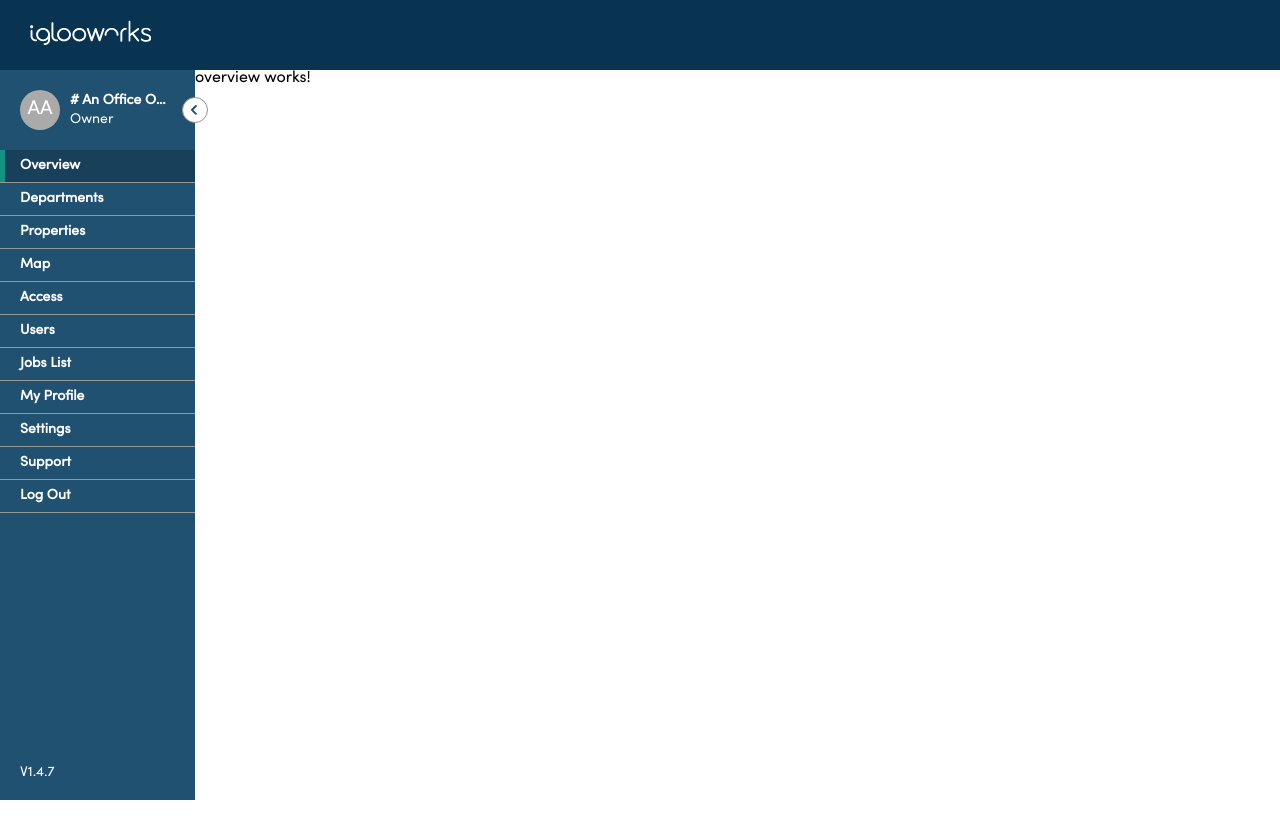
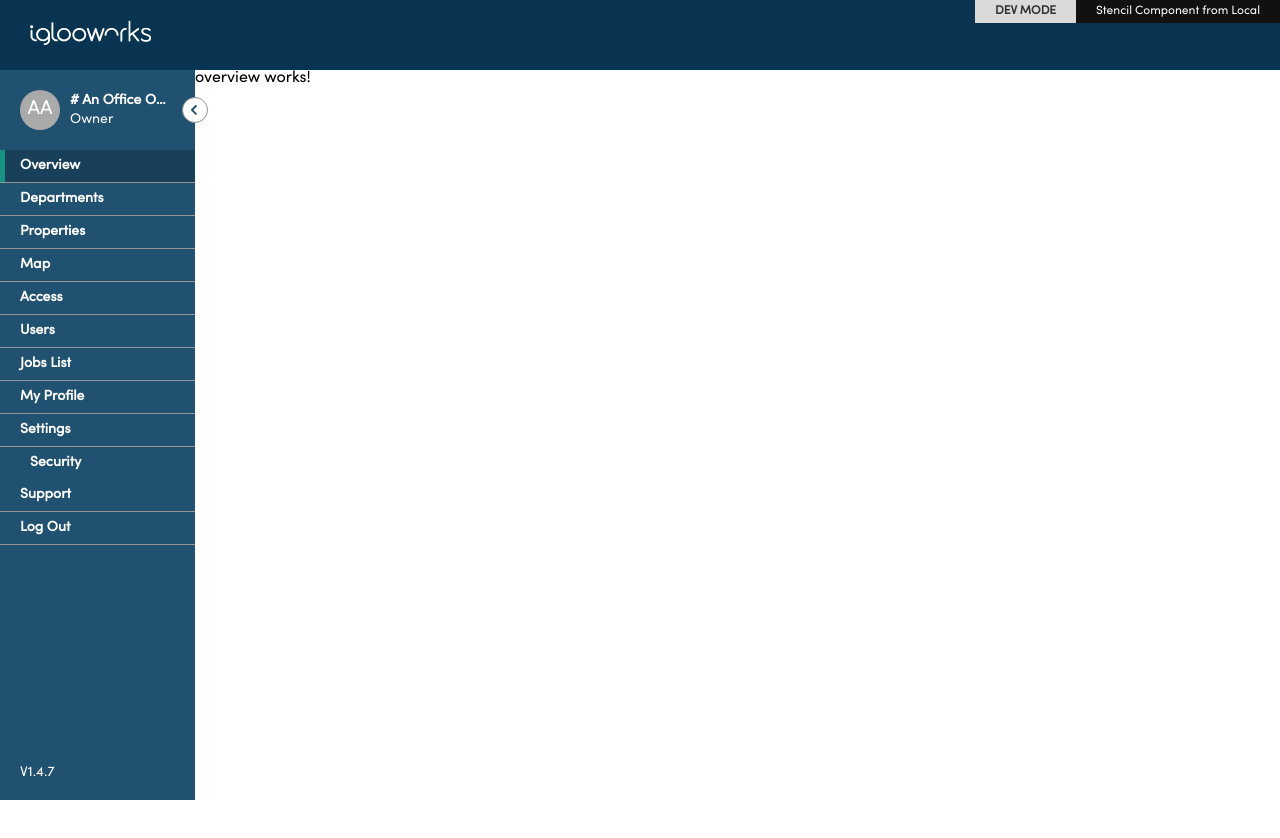
Before and after one commit to adhimertha/clone-angular-dashboard, an Angular app: page /login in a window 1280 px wide. Both pictures are taken after a click on the button "LOGIN". Shown: the top 838 px of the page. Built offline with nearby package versions, Linux system fonts and the light colour scheme.

Commit message:
update sidebar

```diff
--- a/src/app/app.component.html
+++ b/src/app/app.component.html
@@ -1,12 +1,11 @@
-
-<div *ngIf="!isAuth else dashboard">
+<div *ngIf="!isAuth; else dashboard">
   <router-outlet></router-outlet>
 </div>
 <ng-template #dashboard>
   <!-- header -->
   <div class="header">
     <div class="header__brand">
-      <img src="../assets/imgs/iglooworks.svg" alt="headerLogoBrand">
+      <img src="../assets/imgs/iglooworks.svg" alt="headerLogoBrand" />
     </div>
   </div>
   <!-- body -->
@@ -17,24 +16,51 @@
       <div class="sidebar__profile">
         <div class="sidebar__profile-avatar" initial-name="AA"></div>
         <div class="sidebar__profile-desc">
-          <div class="sidebar__profile-desc-name line-clamp-1"># An Office Owner Account</div>
+          <div class="sidebar__profile-desc-name line-clamp-1">
+            # An Office Owner Account
+          </div>
           <div>Owner</div>
         </div>
       </div>
       <!-- sidebar btn collapse -->
-      <div (click)="isSidebarCollapse = !isSidebarCollapse" class="sidebar__collapse">
-        <svg *ngIf="!isSidebarCollapse else btnExpandSidebar" style="margin-left: -2px;" xmlns="http://www.w3.org/2000/svg" viewBox="0 0 20 20" fill="currentColor">
-          <path fill-rule="evenodd" d="M12.707 5.293a1 1 0 010 1.414L9.414 10l3.293 3.293a1 1 0 01-1.414 1.414l-4-4a1 1 0 010-1.414l4-4a1 1 0 011.414 0z" clip-rule="evenodd" />
+      <div
+        (click)="isSidebarCollapse = !isSidebarCollapse"
+        class="sidebar__collapse"
+      >
+        <svg
+          *ngIf="!isSidebarCollapse; else btnExpandSidebar"
+          style="margin-left: -2px"
+          xmlns="http://www.w3.org/2000/svg"
+          viewBox="0 0 20 20"
+          fill="currentColor"
+        >
+          <path
+            fill-rule="evenodd"
+            d="M12.707 5.293a1 1 0 010 1.414L9.414 10l3.293 3.293a1 1 0 01-1.414 1.414l-4-4a1 1 0 010-1.414l4-4a1 1 0 011.414 0z"
+            clip-rule="evenodd"
+          />
         </svg>
         <ng-template #btnExpandSidebar>
-          <svg style="margin-right: -1px;" xmlns="http://www.w3.org/2000/svg" class="h-5 w-5" viewBox="0 0 20 20" fill="currentColor">
-            <path fill-rule="evenodd" d="M7.293 14.707a1 1 0 010-1.414L10.586 10 7.293 6.707a1 1 0 011.414-1.414l4 4a1 1 0 010 1.414l-4 4a1 1 0 01-1.414 0z" clip-rule="evenodd" />
+          <svg
+            style="margin-right: -1px"
+            xmlns="http://www.w3.org/2000/svg"
+            class="h-5 w-5"
+            viewBox="0 0 20 20"
+            fill="currentColor"
+          >
+            <path
+              fill-rule="evenodd"
+              d="M7.293 14.707a1 1 0 010-1.414L10.586 10 7.293 6.707a1 1 0 011.414-1.414l4 4a1 1 0 010 1.414l-4 4a1 1 0 01-1.414 0z"
+              clip-rule="evenodd"
+            />
           </svg>
         </ng-template>
       </div>
       <!-- sidebar menu -->
       <div class="sidebar__menu">
-        <a href="#" class="sidebar__menu-link sidebar__menu-link--active">Overview</a>
+        <a href="#" class="sidebar__menu-link sidebar__menu-link--active"
+          >Overview</a
+        >
         <a href="#" class="sidebar__menu-link">Departments</a>
         <a href="#" class="sidebar__menu-link">Properties</a>
         <a href="#" class="sidebar__menu-link">Map</a>
@@ -43,6 +69,9 @@
         <a href="#" class="sidebar__menu-link">Jobs List</a>
         <a href="#" class="sidebar__menu-link">My Profile</a>
         <a href="#" class="sidebar__menu-link">Settings</a>
+        <a href="#" class="sidebar__menu-link sidebar__menu-link--child"
+          >Security</a
+        >
         <a href="#" class="sidebar__menu-link">Support</a>
         <a href="#" class="sidebar__menu-link">Log Out</a>
       </div>
--- a/src/app/app.component.scss
+++ b/src/app/app.component.scss
@@ -5,6 +5,7 @@
   right: 0;
   transition: all 0.2s;
   font-size: 12px;
+  z-index: 3;
 
   &__content {
     padding: 5px 20px;
@@ -81,9 +82,9 @@
   &--hide {
     left: -170px;
 
-    &> .sidebar__profile,
-    &> .sidebar__menu,
-    &> .sidebar__version {
+    & > .sidebar__profile,
+    & > .sidebar__menu,
+    & > .sidebar__version {
       opacity: 0;
       visibility: 0;
     }
@@ -121,7 +122,7 @@
     align-items: center;
     gap: 10px;
     padding: 20px;
-    transition: opacity .3s ease-in-out, visibility .3s ease-in-out;
+    transition: opacity 0.3s ease-in-out, visibility 0.3s ease-in-out;
 
     &-avatar[initial-name]::before {
       content: attr(initial-name);
@@ -162,7 +163,7 @@
     display: flex;
     flex-direction: column;
     overflow: auto;
-    transition: opacity .3s ease-in-out, visibility .3s ease-in-out;
+    transition: opacity 0.3s ease-in-out, visibility 0.3s ease-in-out;
 
     /* Scroll */
     &::-webkit-scrollbar {
@@ -178,7 +179,7 @@
   &__version {
     font-size: 14px;
     padding: 20px;
-    transition: opacity .3s ease-in-out, visibility .3s ease-in-out;
+    transition: opacity 0.3s ease-in-out, visibility 0.3s ease-in-out;
   }
 
   &__menu-link {
@@ -189,7 +190,7 @@
     font-weight: bold;
     padding: 9px 20px;
     border-bottom: #999794 1px solid;
-    transition: background-color .3s ease-in-out;
+    transition: background-color 0.3s ease-in-out;
 
     &:hover {
       background-color: #19405a;
@@ -200,7 +201,7 @@
     }
 
     &::before {
-      content: '';
+      content: "";
       position: absolute;
       top: 0;
       left: 0;
@@ -209,7 +210,7 @@
       height: 100%;
       width: 5px;
       background-color: #159281;
-      transition: opacity .3s ease-in-out, visibility .3s ease-in-out;
+      transition: opacity 0.3s ease-in-out, visibility 0.3s ease-in-out;
     }
 
     &--active {
@@ -219,6 +220,11 @@
         opacity: 1;
         visibility: visible;
       }
+    }
+
+    &--child {
+      padding-left: 30px !important;
+      border-bottom: none !important;
     }
   }
 }
@@ -231,7 +237,7 @@
   min-height: 100vh;
   height: 100%;
   float: right;
-  transition: width .3s ease-in-out;
+  transition: width 0.3s ease-in-out;
   z-index: 1;
 
   @media only screen and (min-width: 1024px) {
```
Also changed, not shown: src/app/app-routing.module.ts (+9 -9 lines), src/app/app.component.ts (+13 -258 lines), src/app/util.service.ts (+5 -8 lines).
